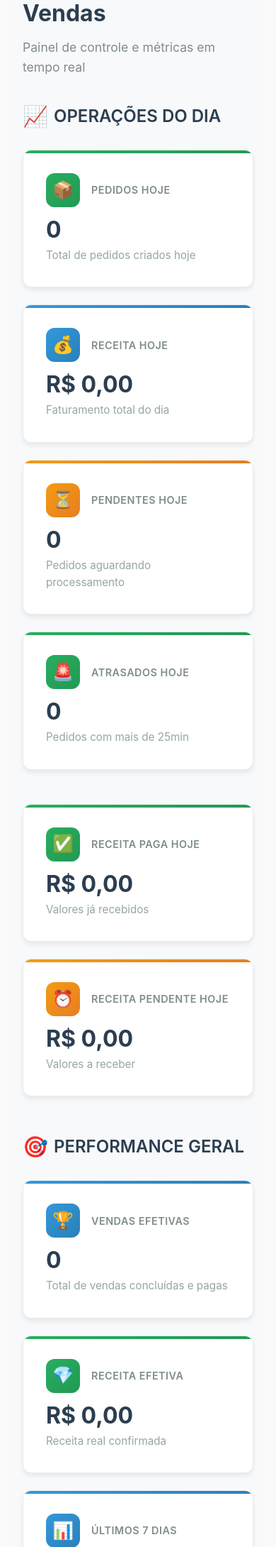
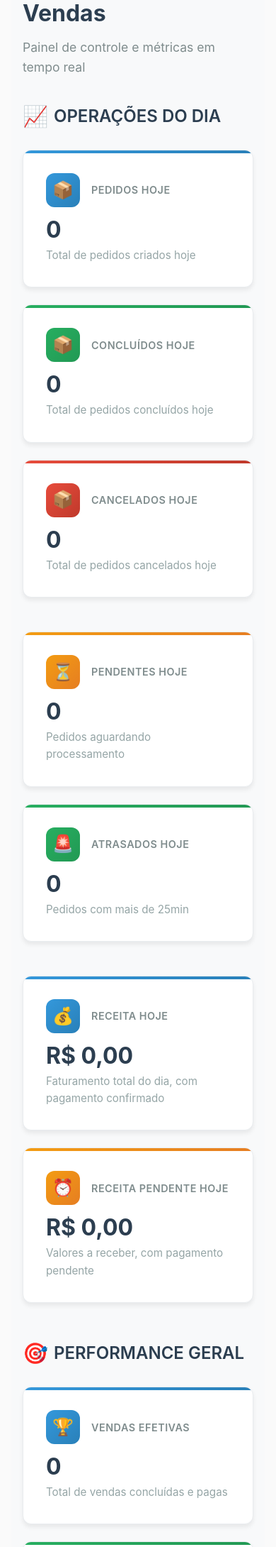
Before and after one commit to Kauanrodrigues01/delivery-agua, a Django app: page /dashboard/ in a window 390 px wide. Shown: the part 202-2382 px from the top of the page at 71% size. Run offline with Django 5.2, Linux system fonts and the light colour scheme; the visitor is signed in with stand-in values (Sample User, id 1); data that the repository does not hold is empty.

Commit message:
feat(dashboard): refactor structure and improve metrics organization
- Reorganize metrics into more logical and visually balanced sections
- Add new daily metrics: completed and cancelled orders
- Move CSS styles from template to dedicated file (styles.css)
- Improve terminology: 'Receita Efetiva' → 'Receita Concluída'
- Remove distracting animation from late orders metric
- Add total products count metric
- Reorganize grids from 4-column to more balanced layouts (2 and 3 columns)
- Enhance metric descriptions for better clarity
- Optimize dashboard responsiveness and visual structure

```diff
--- a/dashboard/templates/dashboard/dashboard.html
+++ b/dashboard/templates/dashboard/dashboard.html
@@ -6,238 +6,7 @@
 <link rel="stylesheet" href="{% static 'dashboard/styles.css' %}">
 <!-- Chart.js CDN -->
 <script src="https://cdn.jsdelivr.net/npm/chart.js"></script>
-<style>
-    /* Dashboard Styles */
-    .dashboard-container {
-        padding: 2rem;
-        background: #f8f9fa;
-        min-height: 100vh;
-    }
 
-    .dashboard-title {
-        color: #2c3e50;
-        font-size: 2.5rem;
-        font-weight: 700;
-        margin-bottom: 0.5rem;
-    }
-
-    .dashboard-subtitle {
-        color: #7f8c8d;
-        font-size: 1.1rem;
-        margin-bottom: 2rem;
-    }
-
-    /* Section Headers */
-    .section-header {
-        display: flex;
-        align-items: center;
-        margin-bottom: 1.5rem;
-        font-size: 1.5rem;
-        font-weight: 600;
-        color: #2c3e50;
-    }
-
-    .section-icon {
-        margin-right: 0.5rem;
-        font-size: 1.8rem;
-    }
-
-    /* Cards Grid */
-    .metrics-grid {
-        display: grid;
-        gap: 1.5rem;
-        margin-bottom: 3rem;
-    }
-
-    .grid-4 {
-        grid-template-columns: repeat(auto-fit, minmax(250px, 1fr));
-    }
-
-    .grid-3 {
-        grid-template-columns: repeat(auto-fit, minmax(300px, 1fr));
-    }
-
-    .grid-2 {
-        grid-template-columns: repeat(auto-fit, minmax(400px, 1fr));
-    }
-
-    /* Metric Cards */
-    .metric-card {
-        background: white;
-        border-radius: 12px;
-        padding: 2rem;
-        box-shadow: 0 4px 6px rgba(0, 0, 0, 0.07);
-        border: 1px solid #e9ecef;
-        transition: all 0.3s ease;
-        position: relative;
-        overflow: hidden;
-    }
-
-    .metric-card:hover {
-        transform: translateY(-4px);
-        box-shadow: 0 8px 25px rgba(0, 0, 0, 0.15);
-    }
-
-    .metric-card::before {
-        content: '';
-        position: absolute;
-        top: 0;
-        left: 0;
-        width: 100%;
-        height: 4px;
-        background: linear-gradient(90deg, #3498db, #2980b9);
-    }
-
-    .metric-card.success::before {
-        background: linear-gradient(90deg, #27ae60, #229954);
-    }
-
-    .metric-card.warning::before {
-        background: linear-gradient(90deg, #f39c12, #e67e22);
-    }
-
-    .metric-card.danger::before {
-        background: linear-gradient(90deg, #e74c3c, #c0392b);
-    }
-
-    .metric-card.info::before {
-        background: linear-gradient(90deg, #3498db, #2980b9);
-    }
-
-    .metric-header {
-        display: flex;
-        align-items: center;
-        margin-bottom: 1rem;
-    }
-
-    .metric-icon {
-        width: 48px;
-        height: 48px;
-        border-radius: 12px;
-        display: flex;
-        align-items: center;
-        justify-content: center;
-        margin-right: 1rem;
-        font-size: 1.5rem;
-        color: white;
-    }
-
-    .metric-icon.primary {
-        background: linear-gradient(135deg, #3498db, #2980b9);
-    }
-
-    .metric-icon.success {
-        background: linear-gradient(135deg, #27ae60, #229954);
-    }
-
-    .metric-icon.warning {
-        background: linear-gradient(135deg, #f39c12, #e67e22);
-    }
-
-    .metric-icon.danger {
-        background: linear-gradient(135deg, #e74c3c, #c0392b);
-    }
-
-    .metric-title {
-        font-size: 0.9rem;
-        font-weight: 600;
-        color: #7f8c8d;
-        text-transform: uppercase;
-        letter-spacing: 0.5px;
-    }
-
-    .metric-value {
-        font-size: 2.5rem;
-        font-weight: 700;
-        color: #2c3e50;
-        margin: 0.5rem 0;
-        line-height: 1;
-    }
-
-    .metric-subtitle {
-        font-size: 0.95rem;
-        color: #95a5a6;
-        margin-top: 0.5rem;
-    }
-
-    /* Status específicos */
-    .pending-alert {
-        animation: pulse 2s infinite;
-    }
-
-    .late-alert {
-        animation: urgentPulse 1.5s infinite;
-        color: #e74c3c !important;
-    }
-
-    @keyframes pulse {
-
-        0%,
-        100% {
-            opacity: 1;
-        }
-
-        50% {
-            opacity: 0.7;
-        }
-    }
-
-    @keyframes urgentPulse {
-
-        0%,
-        100% {
-            opacity: 1;
-            transform: scale(1);
-        }
-
-        50% {
-            opacity: 0.8;
-            transform: scale(1.05);
-        }
-    }
-
-    /* Chart Cards */
-    .chart-card {
-        background: white;
-        border-radius: 12px;
-        padding: 2rem;
-        box-shadow: 0 4px 6px rgba(0, 0, 0, 0.07);
-        border: 1px solid #e9ecef;
-        height: 400px;
-    }
-
-    .chart-title {
-        font-size: 1.2rem;
-        font-weight: 600;
-        color: #2c3e50;
-        margin-bottom: 1.5rem;
-        text-align: center;
-    }
-
-    .chart-container {
-        position: relative;
-        height: 300px;
-    }
-
-    /* Responsive */
-    @media (max-width: 768px) {
-        .dashboard-container {
-            padding: 1rem;
-        }
-
-        .metrics-grid {
-            grid-template-columns: 1fr;
-        }
-
-        .metric-value {
-            font-size: 2rem;
-        }
-
-        .dashboard-title {
-            font-size: 2rem;
-        }
-    }
-</style>
 {% endblock %}
 
 {% block content %}
@@ -254,25 +23,36 @@
         OPERAÇÕES DO DIA
     </div>
 
-    <div class="metrics-grid grid-4">
-        <div class="metric-card success">
+    <div class="metrics-grid grid-3">
+        <div class="metric-card primary">
             <div class="metric-header">
-                <div class="metric-icon success">📦</div>
+                <div class="metric-icon primary">📦</div>
                 <div class="metric-title">Pedidos Hoje</div>
             </div>
             <div class="metric-value">{{ metrics.orders_today }}</div>
             <div class="metric-subtitle">Total de pedidos criados hoje</div>
         </div>
 
-        <div class="metric-card primary">
+        <div class="metric-card success">
             <div class="metric-header">
-                <div class="metric-icon primary">💰</div>
-                <div class="metric-title">Receita Hoje</div>
+                <div class="metric-icon success">📦</div>
+                <div class="metric-title">Concluídos Hoje</div>
             </div>
-            <div class="metric-value">R$ {{ metrics.revenue_today|floatformat:2 }}</div>
-            <div class="metric-subtitle">Faturamento total do dia</div>
+            <div class="metric-value">{{ metrics.orders_completed_today }}</div>
+            <div class="metric-subtitle">Total de pedidos concluídos hoje</div>
         </div>
 
+        <div class="metric-card danger">
+            <div class="metric-header">
+                <div class="metric-icon danger">📦</div>
+                <div class="metric-title">Cancelados Hoje</div>
+            </div>
+            <div class="metric-value">{{ metrics.orders_cancelled_today }}</div>
+            <div class="metric-subtitle">Total de pedidos cancelados hoje</div>
+        </div>
+    </div>
+
+    <div class="metrics-grid grid-2">
         <div class="metric-card warning">
             <div class="metric-header">
                 <div class="metric-icon warning">⏳</div>
@@ -295,13 +75,13 @@
 
     <!-- Receitas por Status -->
     <div class="metrics-grid grid-2" style="margin-bottom: 3rem;">
-        <div class="metric-card success">
+        <div class="metric-card primary">
             <div class="metric-header">
-                <div class="metric-icon success">✅</div>
-                <div class="metric-title">Receita Paga Hoje</div>
+                <div class="metric-icon primary">💰</div>
+                <div class="metric-title">Receita Hoje</div>
             </div>
             <div class="metric-value">R$ {{ metrics.revenue_paid_today|floatformat:2 }}</div>
-            <div class="metric-subtitle">Valores já recebidos</div>
+            <div class="metric-subtitle">Faturamento total do dia, com pagamento confirmado</div>
         </div>
 
         <div class="metric-card warning">
@@ -310,7 +90,7 @@
                 <div class="metric-title">Receita Pendente Hoje</div>
             </div>
             <div class="metric-value">R$ {{ metrics.revenue_pending_today|floatformat:2 }}</div>
-            <div class="metric-subtitle">Valores a receber</div>
+            <div class="metric-subtitle">Valores a receber, com pagamento pendente</div>
         </div>
     </div>
 
@@ -333,10 +113,10 @@
         <div class="metric-card success">
             <div class="metric-header">
                 <div class="metric-icon success">💎</div>
-                <div class="metric-title">Receita Efetiva</div>
+                <div class="metric-title">Receita Concluída</div>
             </div>
             <div class="metric-value">R$ {{ metrics.total_effective_revenue|floatformat:2 }}</div>
-            <div class="metric-subtitle">Receita real confirmada</div>
+            <div class="metric-subtitle">Receita de pedidos concluídos e pagos (efetivos)</div>
         </div>
 
         <div class="metric-card info">
@@ -364,7 +144,16 @@
         PRODUTOS
     </div>
 
-    <div class="metrics-grid grid-2">
+    <div class="metrics-grid grid-3">
+        <div class="metric-card primary">
+            <div class="metric-header">
+                <div class="metric-icon primary">🛒</div>
+                <div class="metric-title">Quantidade de Produtos</div>
+            </div>
+            <div class="metric-value">{{ metrics.total_products }}</div>
+            <div class="metric-subtitle">Total de produtos cadastrados</div>
+        </div>
+
         <div class="metric-card success">
             <div class="metric-header">
                 <div class="metric-icon success">✅</div>
@@ -392,14 +181,14 @@
 
     <div class="metrics-grid grid-2">
         <div class="chart-card">
-            <h4 class="chart-title">📈 Vendas Efetivas - Últimos 7 Dias</h4>
+            <h4 class="chart-title">Vendas Efetivas - Últimos 7 Dias</h4>
             <div class="chart-container">
                 <canvas id="revenueChart7Days"></canvas>
             </div>
         </div>
 
         <div class="chart-card">
-            <h4 class="chart-title">📊 Vendas Efetivas - Últimos 30 Dias</h4>
+            <h4 class="chart-title">Vendas Efetivas - Últimos 30 Dias</h4>
             <div class="chart-container">
                 <canvas id="revenueChart30Days"></canvas>
             </div>
--- a/static/dashboard/styles.css
+++ b/static/dashboard/styles.css
@@ -1,91 +1,215 @@
-.dashboard-header {
-    text-align: center;
-    margin-top: 3rem;
-    margin-bottom: 3rem;
-    padding: 2rem 0;
-    background: var(--gradient-primary);
-    border-radius: var(--radius-lg);
-    color: var(--primary-foreground);
-    box-shadow: var(--shadow-card);
+/* Dashboard Styles */
+.dashboard-container {
+    padding: 2rem;
+    background: #f8f9fa;
+    min-height: 100vh;
 }
 
-.dashboard-header h1 {
+.dashboard-title {
+    color: #2c3e50;
     font-size: 2.5rem;
+    font-weight: 700;
     margin-bottom: 0.5rem;
-    font-weight: 700;
 }
 
-.dashboard-header p {
+.dashboard-subtitle {
+    color: #7f8c8d;
     font-size: 1.1rem;
-    opacity: 0.9;
+    margin-bottom: 2rem;
 }
 
-.metrics-container {
+/* Section Headers */
+.section-header {
+    display: flex;
+    align-items: center;
+    margin-bottom: 1.5rem;
+    font-size: 1.5rem;
+    font-weight: 600;
+    color: #2c3e50;
+}
+
+.section-icon {
+    margin-right: 0.5rem;
+    font-size: 1.8rem;
+}
+
+/* Cards Grid */
+.metrics-grid {
     display: grid;
-    grid-template-columns: repeat(auto-fit, minmax(300px, 1fr));
     gap: 1.5rem;
     margin-bottom: 3rem;
 }
 
+.grid-4 {
+    grid-template-columns: repeat(auto-fit, minmax(250px, 1fr));
+}
+
+.grid-3 {
+    grid-template-columns: repeat(auto-fit, minmax(300px, 1fr));
+}
+
+.grid-2 {
+    grid-template-columns: repeat(auto-fit, minmax(400px, 1fr));
+}
+
+/* Metric Cards */
 .metric-card {
-    background: var(--card);
-    border: 1px solid var(--border);
-    border-radius: var(--radius);
-    padding: 1.5rem;
-    box-shadow: var(--shadow-card);
-    transition: var(--transition);
+    background: white;
+    border-radius: 12px;
+    padding: 2rem;
+    box-shadow: 0 4px 6px rgba(0, 0, 0, 0.07);
+    border: 1px solid #e9ecef;
+    transition: all 0.3s ease;
+    position: relative;
+    overflow: hidden;
 }
 
 .metric-card:hover {
-    box-shadow: var(--shadow-hover);
-    transform: translateY(-2px);
+    transform: translateY(-4px);
+    box-shadow: 0 8px 25px rgba(0, 0, 0, 0.15);
 }
 
-.metric-card h3 {
-    color: var(--primary-dark);
-    font-size: 1.1rem;
-    margin-bottom: 0.5rem;
+.metric-card::before {
+    content: '';
+    position: absolute;
+    top: 0;
+    left: 0;
+    width: 100%;
+    height: 4px;
+    background: linear-gradient(90deg, #3498db, #2980b9);
+}
+
+.metric-card.success::before {
+    background: linear-gradient(90deg, #27ae60, #229954);
+}
+
+.metric-card.warning::before {
+    background: linear-gradient(90deg, #f39c12, #e67e22);
+}
+
+.metric-card.danger::before {
+    background: linear-gradient(90deg, #e74c3c, #c0392b);
+}
+
+.metric-card.info::before {
+    background: linear-gradient(90deg, #3498db, #2980b9);
+}
+
+.metric-header {
+    display: flex;
+    align-items: center;
+    margin-bottom: 1rem;
+}
+
+.metric-icon {
+    width: 48px;
+    height: 48px;
+    border-radius: 12px;
+    display: flex;
+    align-items: center;
+    justify-content: center;
+    margin-right: 1rem;
+    font-size: 1.5rem;
+    color: white;
+}
+
+.metric-icon.primary {
+    background: linear-gradient(135deg, #3498db, #2980b9);
+}
+
+.metric-icon.success {
+    background: linear-gradient(135deg, #27ae60, #229954);
+}
+
+.metric-icon.warning {
+    background: linear-gradient(135deg, #f39c12, #e67e22);
+}
+
+.metric-icon.danger {
+    background: linear-gradient(135deg, #e74c3c, #c0392b);
+}
+
+.metric-title {
+    font-size: 0.9rem;
     font-weight: 600;
+    color: #7f8c8d;
+    text-transform: uppercase;
+    letter-spacing: 0.5px;
 }
 
 .metric-value {
-    font-size: 2rem;
+    font-size: 2.5rem;
     font-weight: 700;
-    color: var(--foreground);
-    margin-bottom: 0.5rem;
+    color: #2c3e50;
+    margin: 0.5rem 0;
+    line-height: 1;
 }
 
-.metric-value.currency {
-    color: var(--primary);
+.metric-subtitle {
+    font-size: 0.95rem;
+    color: #95a5a6;
+    margin-top: 0.5rem;
 }
 
-.metric-description {
-    color: var(--muted-foreground);
-    font-size: 0.9rem;
+/* Status específicos */
+.pending-alert {
+    animation: pulse 2s infinite;
 }
 
-.quick-stats {
-    display: grid;
-    grid-template-columns: repeat(auto-fit, minmax(200px, 1fr));
-    gap: 1rem;
-    margin-bottom: 2rem;
+.late-alert {
+    color: #e74c3c !important;
 }
 
-.quick-stat {
-    background: var(--muted);
-    border-radius: var(--radius-sm);
-    padding: 1rem;
+@keyframes pulse {
+
+    0%,
+    100% {
+        opacity: 1;
+    }
+
+    50% {
+        opacity: 0.7;
+    }
+}
+
+/* Chart Cards */
+.chart-card {
+    background: white;
+    border-radius: 12px;
+    padding: 2rem;
+    box-shadow: 0 4px 6px rgba(0, 0, 0, 0.07);
+    border: 1px solid #e9ecef;
+    height: 400px;
+}
+
+.chart-title {
+    font-size: 1.2rem;
+    font-weight: 600;
+    color: #2c3e50;
+    margin-bottom: 1.5rem;
     text-align: center;
 }
 
-.quick-stat-value {
-    font-size: 1.5rem;
-    font-weight: 700;
-    color: var(--primary);
+.chart-container {
+    position: relative;
+    height: 300px;
 }
 
-.quick-stat-label {
-    font-size: 0.85rem;
-    color: var(--muted-foreground);
-    margin-top: 0.25rem;
+/* Responsive */
+@media (max-width: 768px) {
+    .dashboard-container {
+        padding: 1rem;
+    }
+
+    .metrics-grid {
+        grid-template-columns: 1fr;
+    }
+
+    .metric-value {
+        font-size: 2rem;
+    }
+
+    .dashboard-title {
+        font-size: 2rem;
+    }
 }
```
